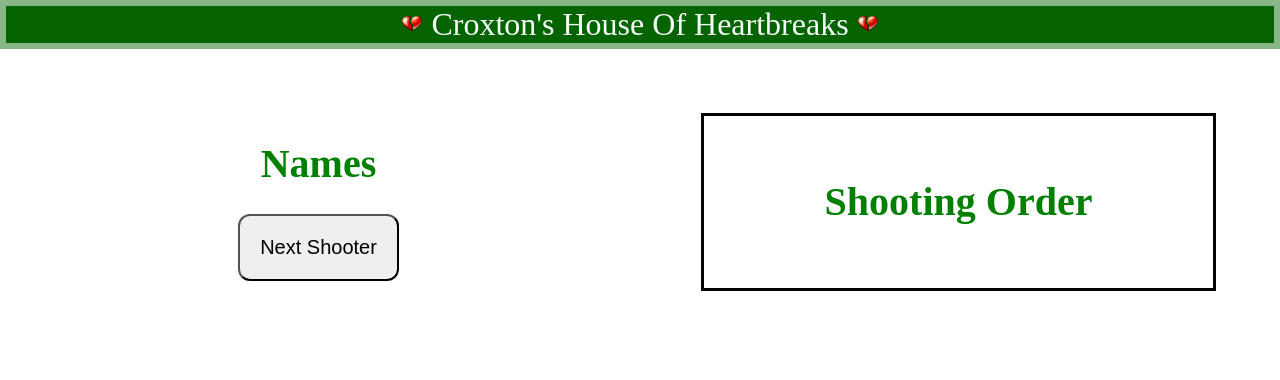
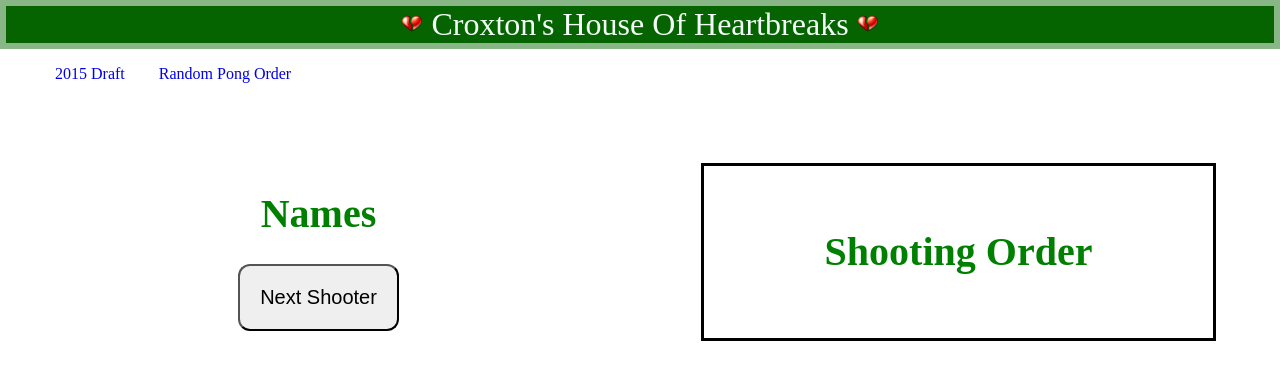
Before and after one commit to fdel15/fdel15.github.io, a Jekyll site: the page random-shooting-order.html, which Jekyll copies as it is, in a window 1280 px wide. Shown: the top 380 px of the page. Built offline with Jekyll 4.4.1, drawn with Linux system fonts in a browser that asks for light colours.

Commit message:
add links

```diff
--- a/css/chohb.css
+++ b/css/chohb.css
@@ -26,6 +26,16 @@
   nav li {
     list-style: none;
     padding: 5px;
+  }
+
+  .ff-links li {
+    display: inline;
+    margin: 0 15px;
+    list-style: none;
+  }
+
+  .ff-links li a {
+    text-decoration: none;
   }
 
   .icon {
--- a/random-shooting-order.html
+++ b/random-shooting-order.html
@@ -13,6 +13,10 @@
       <span class="league">Croxton's House Of Heartbreaks</span>
       <img src="img/broken-heart.png" class="icon">
   </nav>
+  <ul class="ff-links">
+    <li><a href="http://frankd.co/2015_FF_draft.html">2015 Draft</a></li>
+    <li><a href="http://frankd.co/random-shooting-order.html">Random Pong Order</a></li>
+  </ul>
   <div class="shooting-order">
     <div class="names">
       <h1>Names</h1>
```
